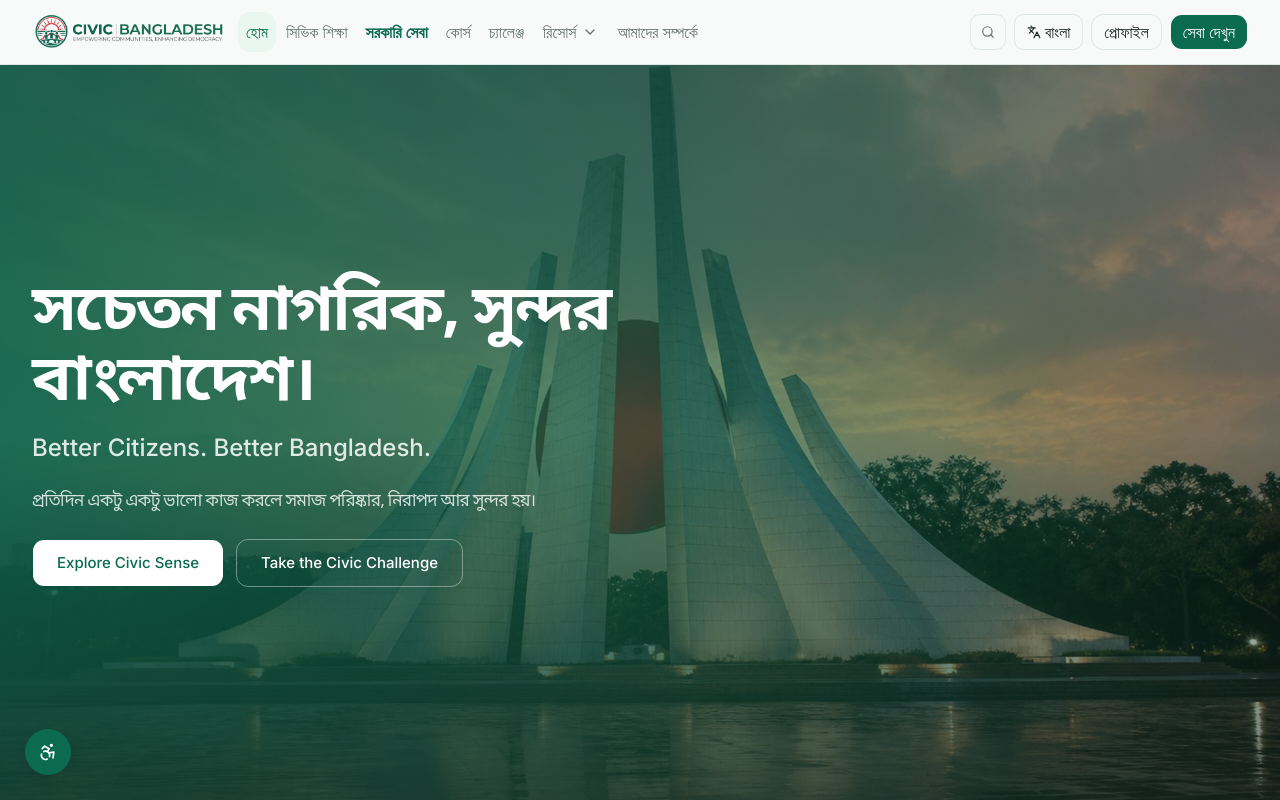
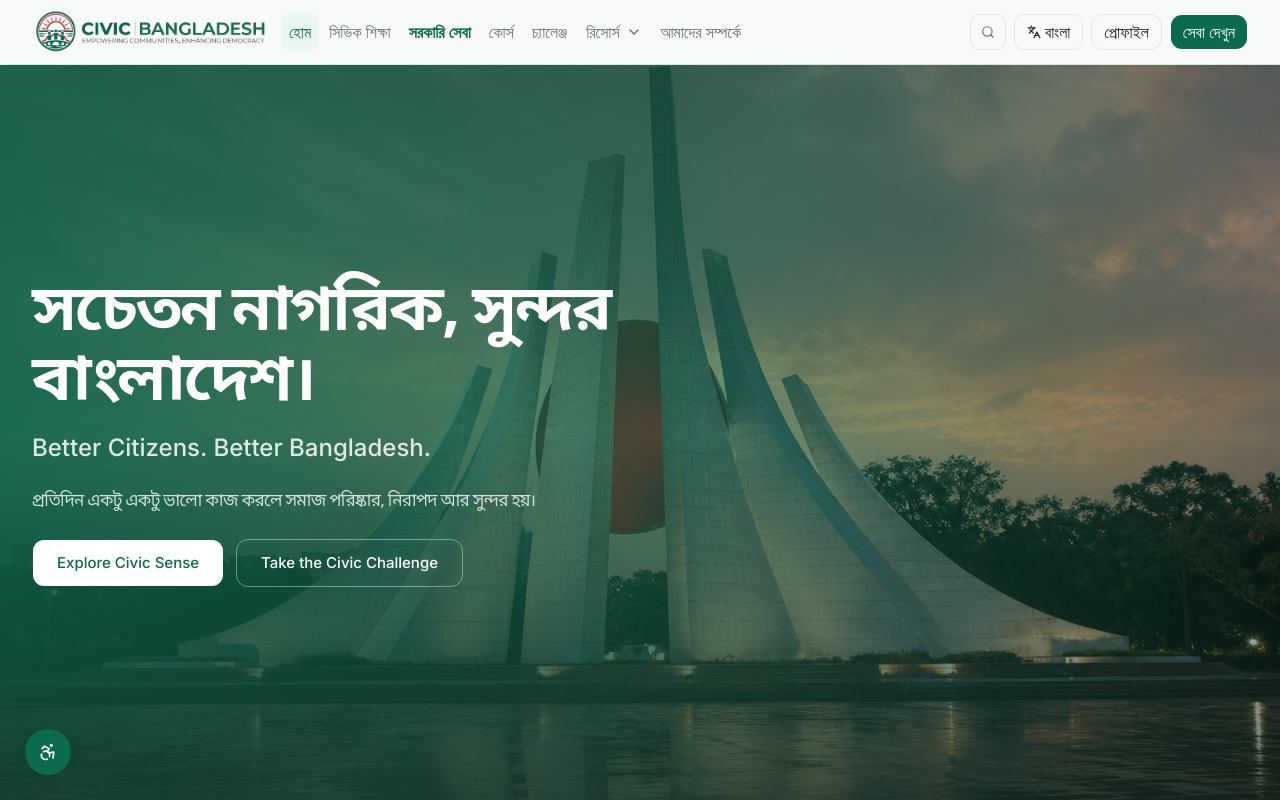
Before and after one commit to tushar-h789/civic-bangladesh, a Next.js app: page / in a window 1280 px wide. Shown: the top 800 px of the page. Built offline with nearby package versions, Linux system fonts and the light colour scheme.

Commit message:
logo size modified

```diff
--- a/components/layout/navbar.tsx
+++ b/components/layout/navbar.tsx
@@ -59,9 +59,9 @@ function Navbar() {
         <Link href={ROUTES.home} className="flex min-w-0 shrink items-center">
           <BrandLogo
             alt={navText.brandName}
-            height={36}
+            height={44}
             priority
-            className="h-8 w-auto max-w-full xl:h-9"
+            className="h-10 w-auto max-w-full xl:h-11"
           />
         </Link>
 
```
